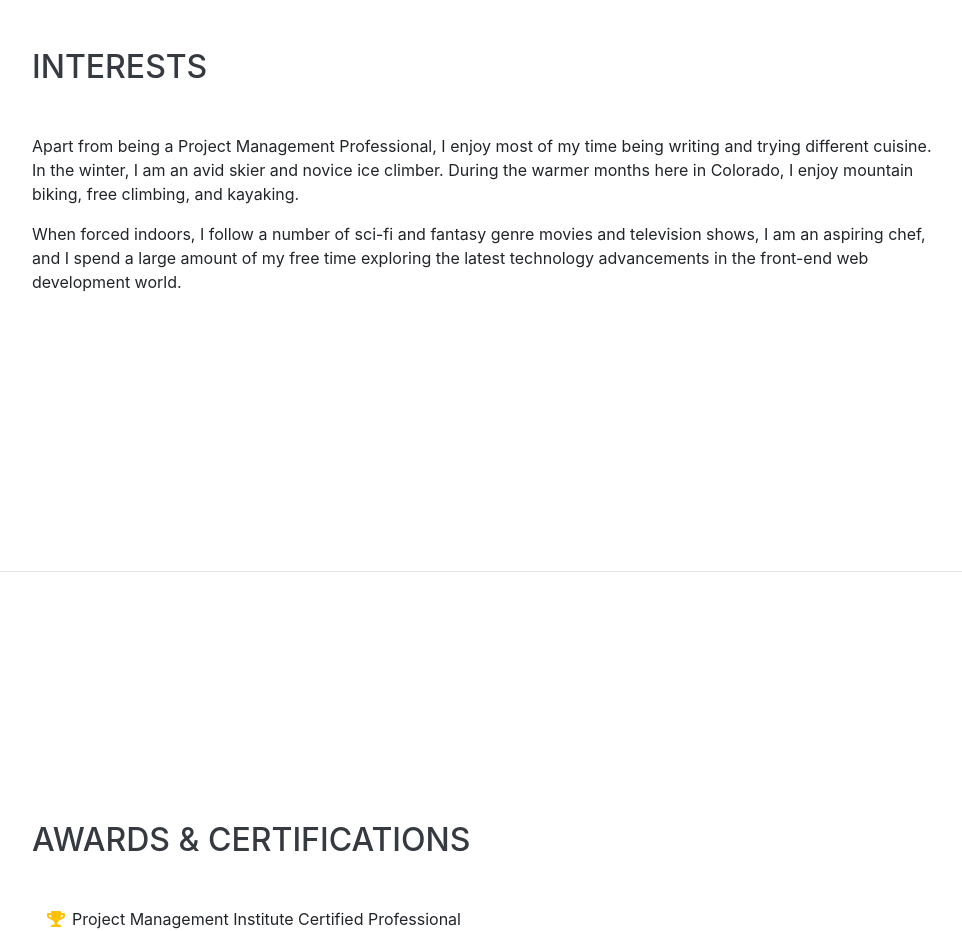
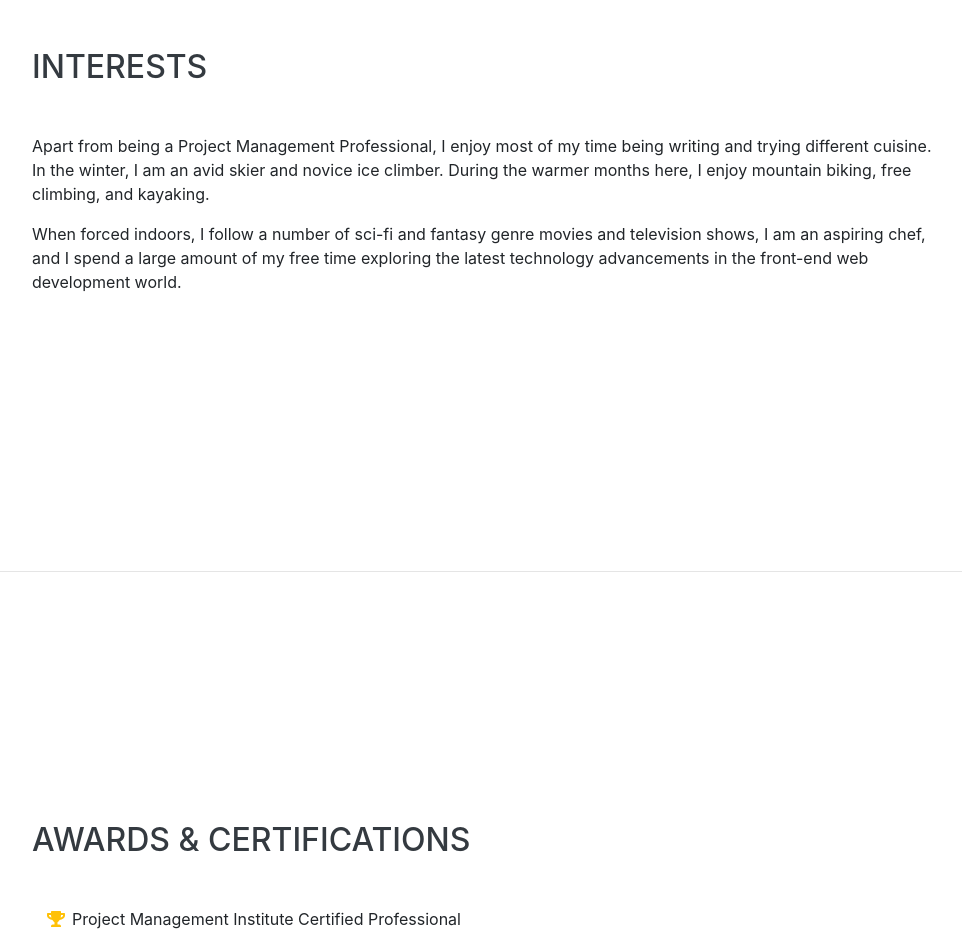
Before and after one commit to khushter/my-portfolio, a website with bundled scripts: page index.html in a window 1280 px wide. Shown: the part 3680-4611 px from the top of the page, without its empty margins (288-1250 px from the left). Built offline with nearby package versions, Linux system fonts and the light colour scheme; files whose address does not match are found by name; a web font is replaced by a local one.

Commit message:
interest section updated

```diff
--- a/index.html
+++ b/index.html
@@ -251,7 +251,7 @@
     <section class="resume-section p-3 p-lg-5 d-flex align-items-center" id="interests">
       <div class="w-100">
         <h2 class="mb-5">Interests</h2>
-        <p>Apart from being a Project Management Professional, I enjoy most of my time being writing and trying different cuisine. In the winter, I am an avid skier and novice ice climber. During the warmer months here in Colorado, I enjoy mountain biking, free climbing, and kayaking.</p>
+        <p>Apart from being a Project Management Professional, I enjoy most of my time being writing and trying different cuisine. In the winter, I am an avid skier and novice ice climber. During the warmer months here, I enjoy mountain biking, free climbing, and kayaking.</p>
         <p class="mb-0">When forced indoors, I follow a number of sci-fi and fantasy genre movies and television shows, I am an aspiring chef, and I spend a large amount of my free time exploring the latest technology advancements in the front-end web development world.</p>
       </div>
     </section>
```
